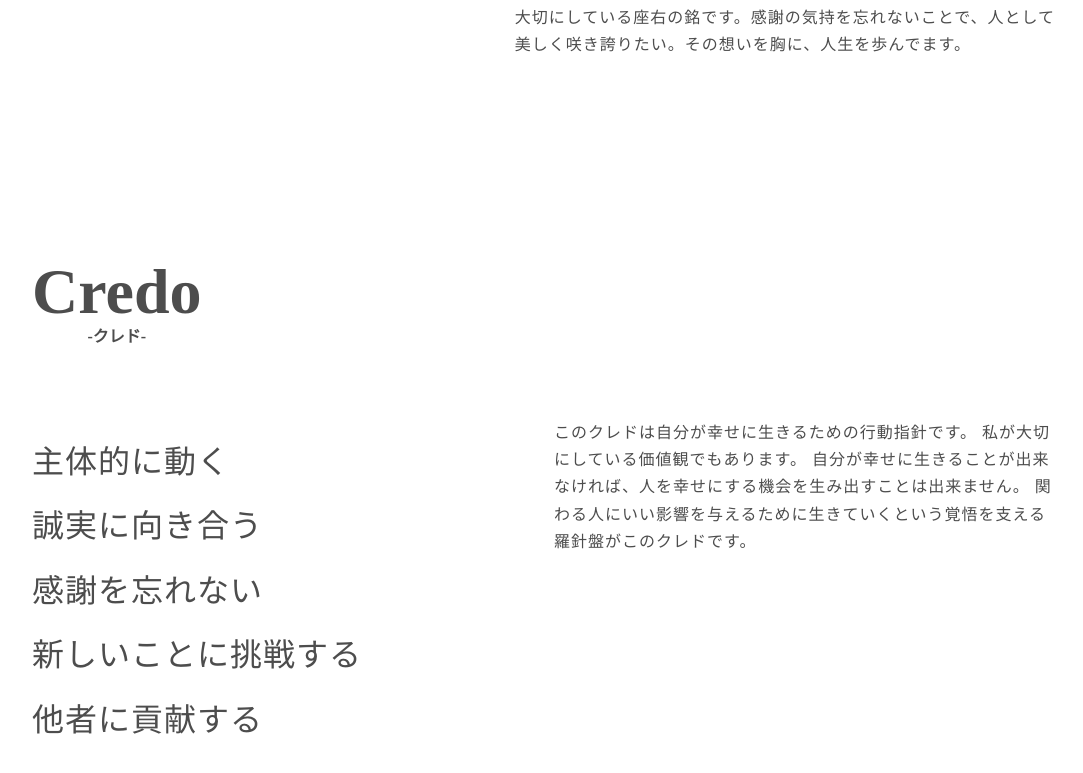
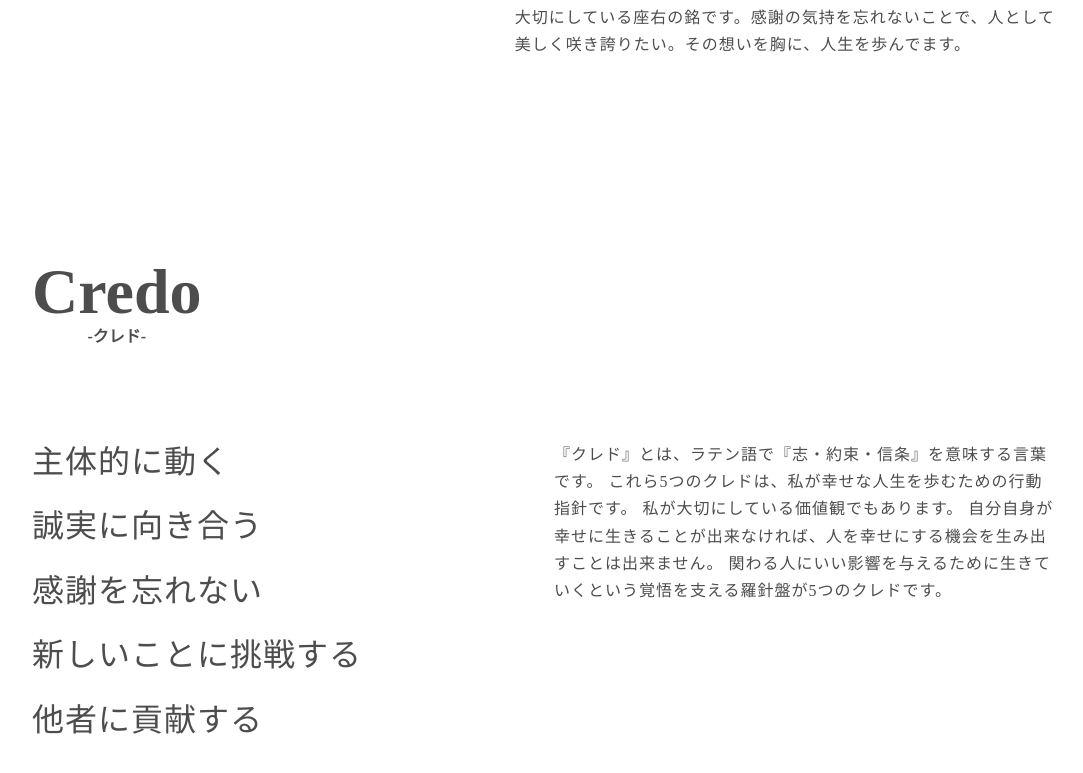
Before and after one commit to YutoTakenaka/portfolio_site, a React (Create React App) app: page /about in a window 1280 px wide. Shown: the part 1028-1801 px from the top of the page, without its empty margins (96-1179 px from the left). Built offline with nearby package versions, Linux system fonts and the light colour scheme.

Commit message:
fix:Aboutページのデザイン修正

```diff
--- a/src/components/pages/AboutPage.jsx
+++ b/src/components/pages/AboutPage.jsx
@@ -19,10 +19,11 @@ export const AboutPage = () => {
           </ul>
           <div className="credo-right">
             <p>
-              このクレドは自分が幸せに生きるための行動指針です。
+              『クレド』とは、ラテン語で『志・約束・信条』を意味する言葉です。
+              これら5つのクレドは、私が幸せな人生を歩むための行動指針です。
               私が大切にしている価値観でもあります。
-              自分が幸せに生きることが出来なければ、人を幸せにする機会を生み出すことは出来ません。
-              関わる人にいい影響を与えるために生きていくという覚悟を支える羅針盤がこのクレドです。
+              自分自身が幸せに生きることが出来なければ、人を幸せにする機会を生み出すことは出来ません。
+              関わる人にいい影響を与えるために生きていくという覚悟を支える羅針盤が5つのクレドです。
             </p>
           </div>
         </div>
--- a/src/styles/About.css
+++ b/src/styles/About.css
@@ -97,7 +97,7 @@
   margin: 10px 0;
 }
 .credo-right {
-  margin-top: 10px;
+  margin-top: 32px;
   font-size: 16px;
   letter-spacing: 1px;
   width: 50%;
```
